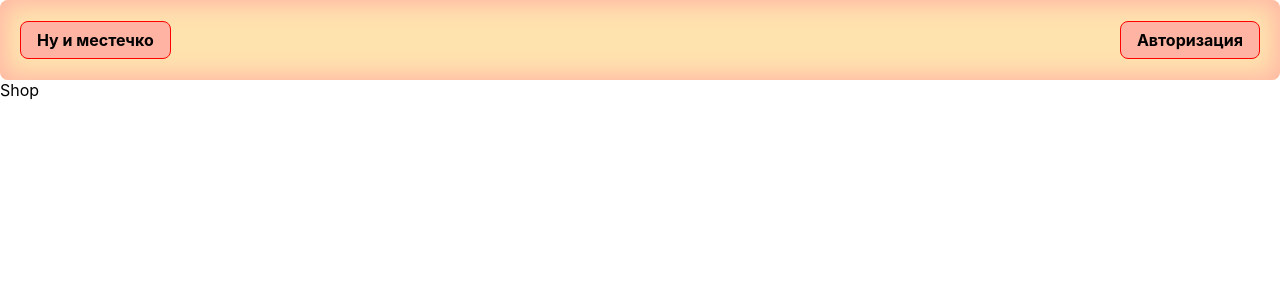
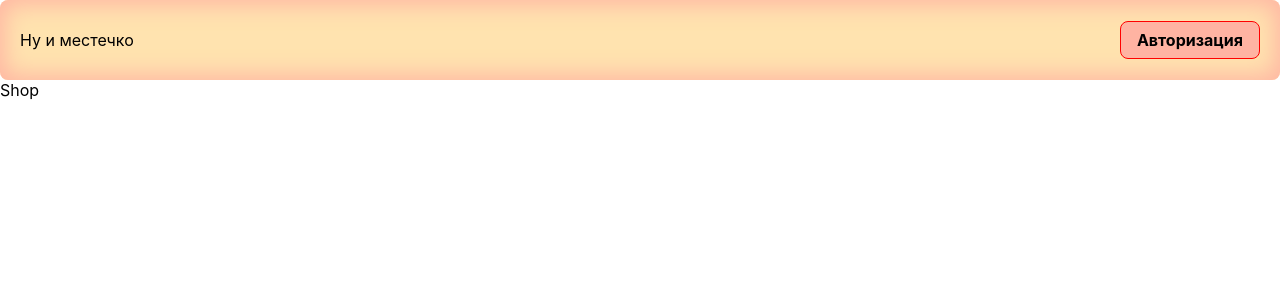
Before and after one commit to voyxxx/React-Express-online_store, a React (Create React App) app in the folder client/: page / in a window 1280 px wide. Shown: the top 300 px of the page. Built offline with nearby package versions, Linux system fonts and the light colour scheme.

Commit message:
Login form completed

```diff
--- a/client/src/common/styled/constants.js
+++ b/client/src/common/styled/constants.js
@@ -3,10 +3,11 @@ export const colors = {
   orangeLight: '255, 227, 175',
   orange: '255, 165, 0',
   pinkLight: '255,179,162',
-  red: '255, 0, 0',
   grey: '192, 192, 192',
   cyan: '33, 130, 141',
   violet: '238, 130, 238',
+  blue: '8, 113, 217',
+  red: '255, 0, 0',
   blackLight: '70, 70, 70',
   black: '0, 0, 0',
 }
--- a/client/src/components/AuthForm/AuthForm.jsx
+++ b/client/src/components/AuthForm/AuthForm.jsx
@@ -1,13 +1,17 @@
 import * as Styled from './AuthForm.styled'
 import { colors } from 'src/common/styled/constants'
 import React from "react";
+import { useLocation } from 'react-router-dom';
 
+import { LOGIN_ROUTE, REGISTRATION_ROUTE } from 'src/utils/const';
 import { AuthInput } from './components/Input'
 import Link from 'src/components/Link/Link';
 import Button from 'src/components/Basic/Button'
-import { REGISTRATION_ROUTE } from 'src/utils/const';
 
 const Auth = () => {
+  const location = useLocation()
+  const isLogin = location.pathname === LOGIN_ROUTE
+
   return (
     <Styled.AuthForm
       onSubmit={(e) => {
@@ -15,7 +19,7 @@ const Auth = () => {
         console.log('form submit')
       }}
     >
-      <h1>Авторизация</h1>
+      <h1>{isLogin ? 'Авторизация' : 'Регистрация'}</h1>
       <AuthInput
         type="text"
         placeholder="Введите ваш email..."
@@ -27,23 +31,40 @@ const Auth = () => {
         placeholder="Введите ваш пароль..."
       />
       <div className="loginButton-row">
+        {isLogin
+          ? <>
             Нет аккаунта,
             <Link
               to={REGISTRATION_ROUTE}
               css={{
-            color: colors.violet,
+                color: colors.blue,
                 padding: '0 0 0 4px',
               }}
             >
               зарегистрируйтесь
             </Link>
+          </>
+         : <>
+            Есть аккаунт,
+            <Link
+              to={LOGIN_ROUTE}
+              css={{
+                color: colors.blue,
+                padding: '0 0 0 4px',
+              }}
+            >
+              войдите
+            </Link>
+          </>
+        }
         <Button
           type='submit'
           margin='0 0 0 auto'
-          padding='8px 24px'
+          padding='12px 32px'
+          fontSize='16px'
           backgroundColor={`rgb(${colors.orangeLight})`}
         >
-          Войти
+          {isLogin ? 'Войти' : 'Регистрация'}
         </Button>
       </div>
     </Styled.AuthForm>
--- a/client/src/components/Basic/Button/Button.jsx
+++ b/client/src/components/Basic/Button/Button.jsx
@@ -2,7 +2,7 @@ import React from "react";
 
 import * as Styled from './Button.styled'
 
-const Button = (props) => {
+const Button = ({children, ...props}) => {
   return (
     <Styled.Button
       className={props.className}
@@ -15,12 +15,13 @@ const Button = (props) => {
       $Border={props.border}
       $BorderColor={props.borderColor}
       $Color={props.color}
+      $FontSize={props.fontSize}
       $Height={props.height}
       $Margin={props.margin}
       $Padding={props.padding}
       $Width={props.width}
     >
-      Войти
+      {children}
     </Styled.Button>
   )
 }
--- a/client/src/components/Basic/Button/Button.styled.jsx
+++ b/client/src/components/Basic/Button/Button.styled.jsx
@@ -6,6 +6,7 @@ export const Button = styled.button(props => ({
   padding: props.$Padding || '8px 16px',
   width: props.$Width,
   height: props.$Height,
+  fontSize: props.$FontSize,
   borderRadius: '4px',
   border:  props.$BorderColor ? `2px solid ${props.$BorderColor}` : props.$Border || 'none',
   backgroundColor: props.$BackgroundColor,
--- a/client/src/components/Link/Link.jsx
+++ b/client/src/components/Link/Link.jsx
@@ -3,13 +3,13 @@ import { Link as RouterLink } from "react-router-dom";
 import styled from 'styled-components';
 import { colors } from "src/common/styled/constants";
 
-const StyledLink = styled(({ css, ...props }) => <RouterLink {...props} />)`
+const StyledLink = styled(({ css, $Link, ...props }) => <RouterLink {...props} />)`
   text-decoration: none;
   padding: ${({css}) => css?.padding || ''};
   border-radius: 8px;
   box-shadow: ${({css}) => css?.boxShadow || ''};
-  color: ${({css}) => css?.color || `rgb(${colors.black})`};
-  background-color: ${({css}) => css?.bgColor ? `rgb(${css?.bgColor})` : `inherit`};
+  color: ${({css}) => css?.color ? `rgb(${css.color})` : `rgb(${colors.black})`};
+  background-color: ${({css}) => css?.bgColor && `rgb(${css?.bgColor})`};
   border: ${({css}) => css?.borderColor ? `1px solid rgb(${css?.borderColor})` : 'none'};
   font-weight: ${({css}) => css?.fontWeight ? css.fontWeight : ''};
   transition: all .4s;
@@ -17,10 +17,15 @@ const StyledLink = styled(({ css, ...props }) => <RouterLink {...props} />)`
   &:hover {
     filter: hue-rotate(25deg) contrast(1.1);
   }
+  ${({ $Link }) => $Link && `
+    &:hover {
+      font-weight: bold;
+      font-size: 20px;
+    }
+  `}
 `
 
 const Link = (props) => {
-  console.log(props)
   return (
     <StyledLink {...props} />
   )
--- a/client/src/components/NavBar/NavBar.jsx
+++ b/client/src/components/NavBar/NavBar.jsx
@@ -5,17 +5,19 @@ import { observer } from 'mobx-react-lite'
 
 import { SHOP_ROUTE, LOGIN_ROUTE, ADMIN_ROUTE } from 'src/utils/const'
 import { Context } from '../..'
+import BaseLink from './../Link/Link'
 import Link from './components/Link'
 
 const NavBar = observer(() => {
   const { user } = useContext(Context)
   return (
     <Styled.Header>
-      <Link
+      <BaseLink
         to={SHOP_ROUTE}
+        $Link
       >
         Ну и местечко
-      </Link>
+      </BaseLink>
       {user.isAuth
         ?
           <Styled.NavBar>
--- a/client/src/pages/Auth/Auth.jsx
+++ b/client/src/pages/Auth/Auth.jsx
@@ -7,7 +7,6 @@ const Auth = () => {
   return (
     <Styled.AuthHolder>
       <AuthForm>
-
       </AuthForm>
     </Styled.AuthHolder>
   );
--- a/client/src/pages/Auth/Auth.styled.jsx
+++ b/client/src/pages/Auth/Auth.styled.jsx
@@ -6,6 +6,6 @@ import { flexCSS } from 'src/common/styled/common.styled';
 
 export const AuthHolder = styled.div`
   height: calc(100vh - ${sizes.headerHeight});
-  width: 100vw;
+  width: 100%;
   ${flexCSS({ justify: 'center' })};
 `
```
Lines whose indentation alone changed are shown as unchanged.
